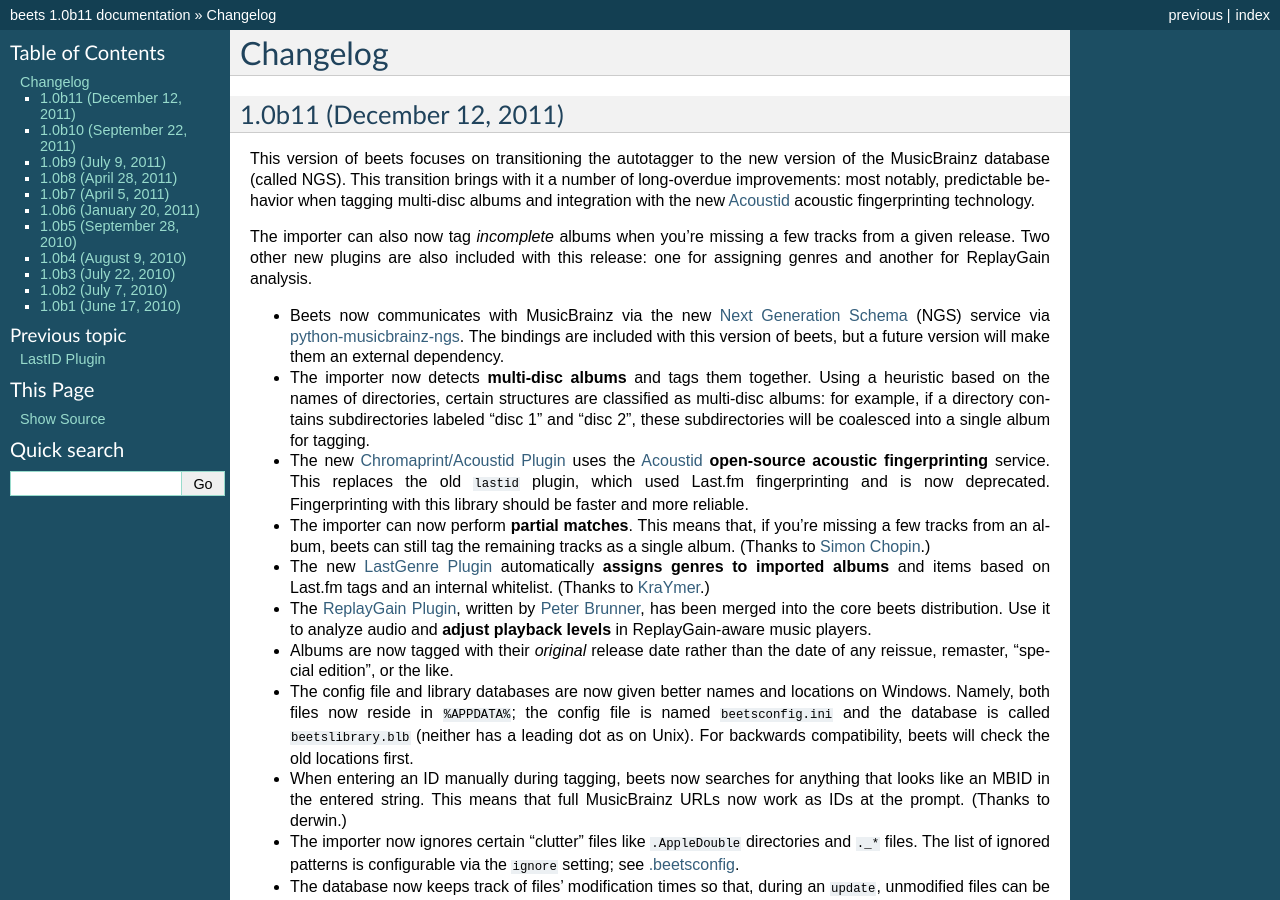
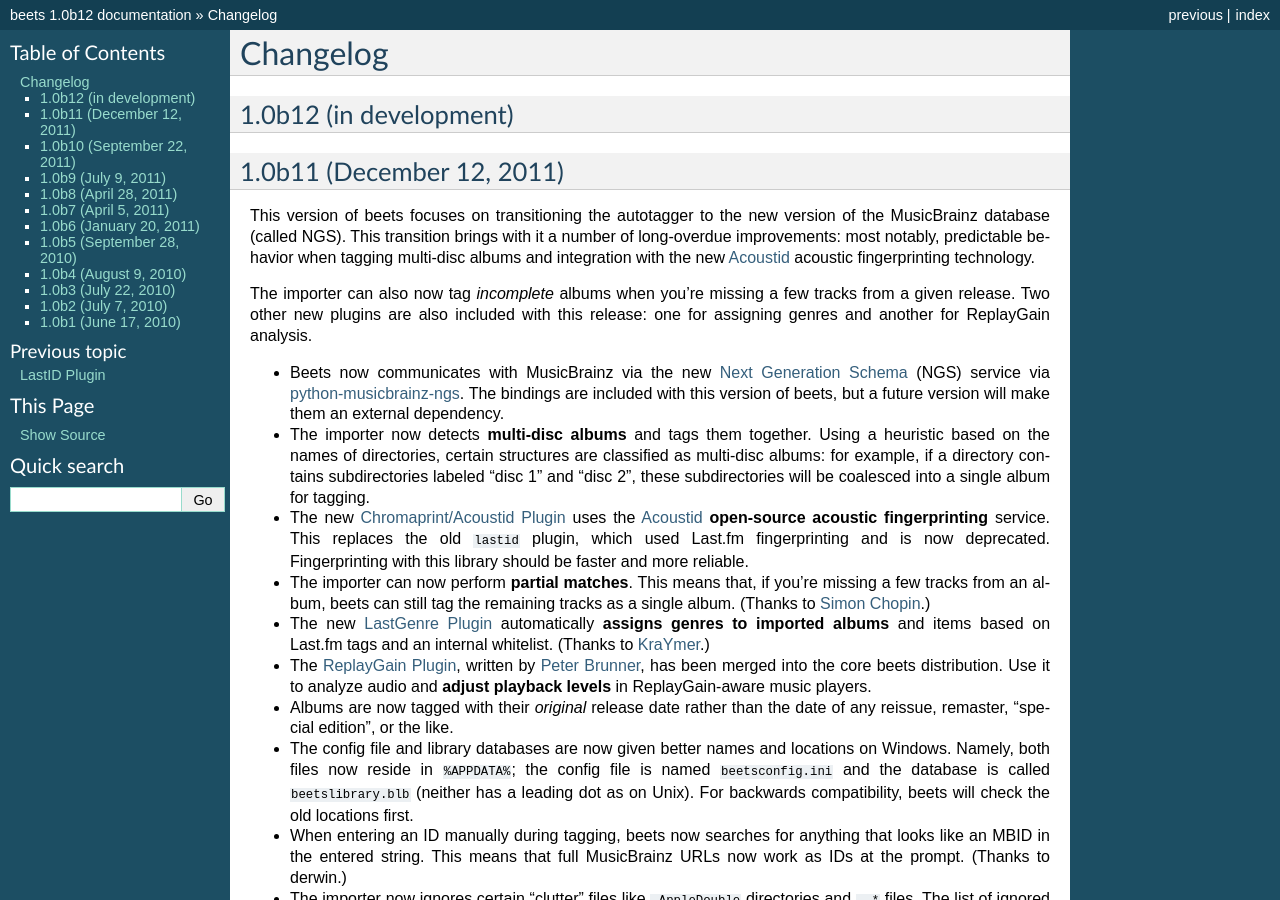
Before and after one commit to google-code-export/beets, a Sphinx documentation site: the page built from docs/changelog.rst, in a window 1280 px wide and 900 px high. Built offline with Sphinx 7.4.7, drawn with Linux system fonts in a browser that asks for light colours; some of the changed text lies outside the part shown.

Commit message:
version bump: 1.0b12

```diff
--- a/beets/__init__.py
+++ b/beets/__init__.py
@@ -12,7 +12,7 @@
 # The above copyright notice and this permission notice shall be
 # included in all copies or substantial portions of the Software.
 
-__version__ = '1.0b11'
+__version__ = '1.0b12'
 __author__ = 'Adrian Sampson <adrian@radbox.org>'
 
 import beets.library
--- a/docs/changelog.rst
+++ b/docs/changelog.rst
@@ -1,5 +1,9 @@
 Changelog
 =========
+
+1.0b12 (in development)
+-----------------------
+
 
 1.0b11 (December 12, 2011)
 --------------------------
--- a/docs/conf.py
+++ b/docs/conf.py
@@ -12,8 +12,8 @@
 project = u'beets'
 copyright = u'2011, Adrian Sampson'
 
-version = '1.0b11'
-release = '1.0b11'
+version = '1.0b12'
+release = '1.0b12'
 
 pygments_style = 'sphinx'
 
--- a/setup.py
+++ b/setup.py
@@ -42,7 +42,7 @@
     shutil.copytree(os.path.join(docdir, '_build', 'man'), mandir)
 
 setup(name='beets',
-      version='1.0b11',
+      version='1.0b12',
       description='music tagger and library organizer',
       author='Adrian Sampson',
       author_email='adrian@radbox.org',
```
